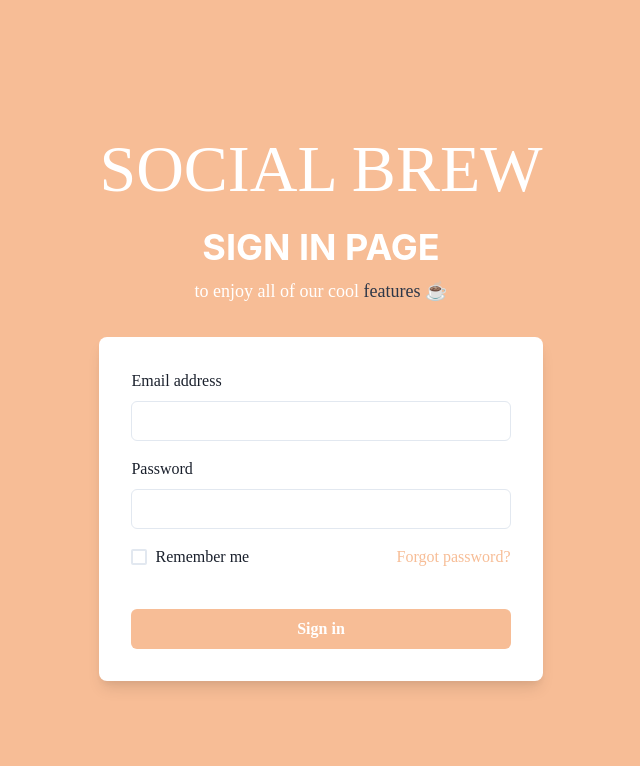
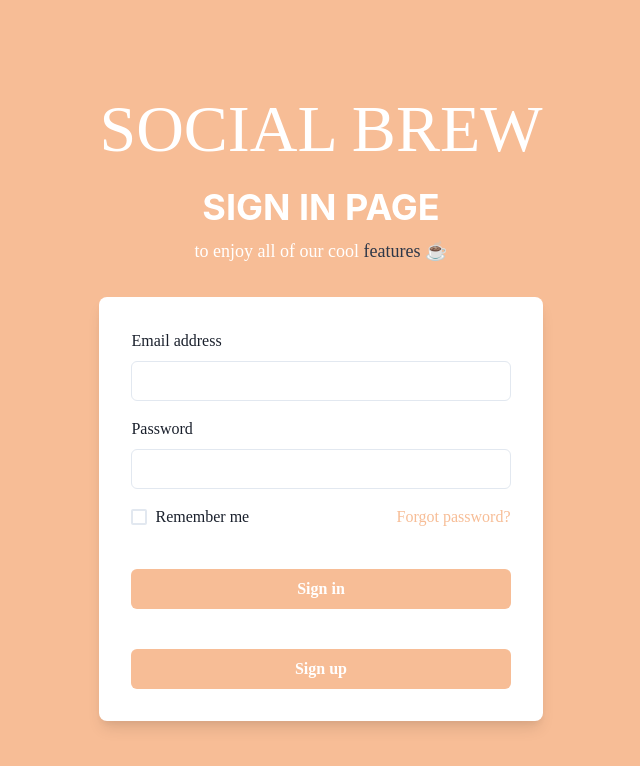
Before and after one commit to luarodrigues/social-brew, a Next.js app: page /signin in a window 1280 px wide. Shown: the top 766 px of the page, without its empty margins (319-959 px from the left). Built offline with nearby package versions, Linux system fonts and the light colour scheme.

Commit message:
Firebase ath settings added

```diff
--- a/pages/signin.js
+++ b/pages/signin.js
@@ -12,8 +12,72 @@ import {
   Text,
   useColorModeValue,
 } from "@chakra-ui/react";
+import "firebase/app";
+import { initializeApp } from "firebase/app";
+import "firebase/auth";
+import {
+  getAuth,
+  createUserWithEmailAndPassword,
+  signInWithEmailAndPassword,
+} from "firebase/auth";
+import { useState } from "react";
 
 export default function SimpleCard() {
+  const [email, setEmail] = useState("");
+  const [password, setPassword] = useState("");
+  const handleSignIn = () => {
+    const firebaseConfig = {
+      apiKey: "AIzaSyDmBSxMT3WJK40AF4K-W1oZ0p4__bTJHqs",
+      authDomain: "social-brew-9d81a.firebaseapp.com",
+      projectId: "social-brew-9d81a",
+      storageBucket: "social-brew-9d81a.appspot.com",
+      messagingSenderId: "387600670881",
+      appId: "1:387600670881:web:d1c60b0b1e5f2eb92410e0",
+      measurementId: "G-TD3H59BRHT",
+    };
+
+    const app = initializeApp(firebaseConfig);
+    const auth = getAuth();
+    signInWithEmailAndPassword(auth, email, password)
+      .then((userCredential) => {
+        // Signed in
+        const user = userCredential.user;
+        console.log(user);
+        // ...
+      })
+      .catch((error) => {
+        const errorCode = error.code;
+        const errorMessage = error.message;
+        console.log(error);
+      });
+  };
+
+  const handleSignUp = () => {
+    const firebaseConfig = {
+      apiKey: "AIzaSyDmBSxMT3WJK40AF4K-W1oZ0p4__bTJHqs",
+      authDomain: "social-brew-9d81a.firebaseapp.com",
+      projectId: "social-brew-9d81a",
+      storageBucket: "social-brew-9d81a.appspot.com",
+      messagingSenderId: "387600670881",
+      appId: "1:387600670881:web:d1c60b0b1e5f2eb92410e0",
+      measurementId: "G-TD3H59BRHT",
+    };
+
+    const app = initializeApp(firebaseConfig);
+    const auth = getAuth();
+    createUserWithEmailAndPassword(auth, email, password)
+      .then((userCredential) => {
+        // Signed in
+        const user = userCredential.user;
+        console.log(user);
+      })
+      .catch((error) => {
+        const errorCode = error.code;
+        const errorMessage = error.message;
+        console.log(error);
+      });
+  };
+
   return (
     <Flex minH={"100vh"} align={"center"} justify={"center"} bg={"#f7bd96"}>
       <Stack
@@ -45,11 +109,14 @@ export default function SimpleCard() {
           <Stack spacing={4}>
             <FormControl id="email">
               <FormLabel>Email address</FormLabel>
-              <Input type="email" />
+              <Input ttype="email" onChange={(e) => setEmail(e.target.value)} />
             </FormControl>
             <FormControl id="password">
               <FormLabel>Password</FormLabel>
-              <Input type="password" />
+              <Input
+                type="password"
+                onChange={(e) => setPassword(e.target.value)}
+              />
             </FormControl>
             <Stack spacing={10}>
               <Stack
@@ -68,8 +135,21 @@ export default function SimpleCard() {
                   color: "#f7bd96",
                   border: "2px solid #f7bd96",
                 }}
+                onClick={handleSignIn}
               >
                 Sign in
+              </Button>
+              <Button
+                bg={"#f7bd96"}
+                color={"white"}
+                _hover={{
+                  bg: "white",
+                  color: "#f7bd96",
+                  border: "2px solid #f7bd96",
+                }}
+                onClick={handleSignUp}
+              >
+                Sign up
               </Button>
             </Stack>
           </Stack>
```
